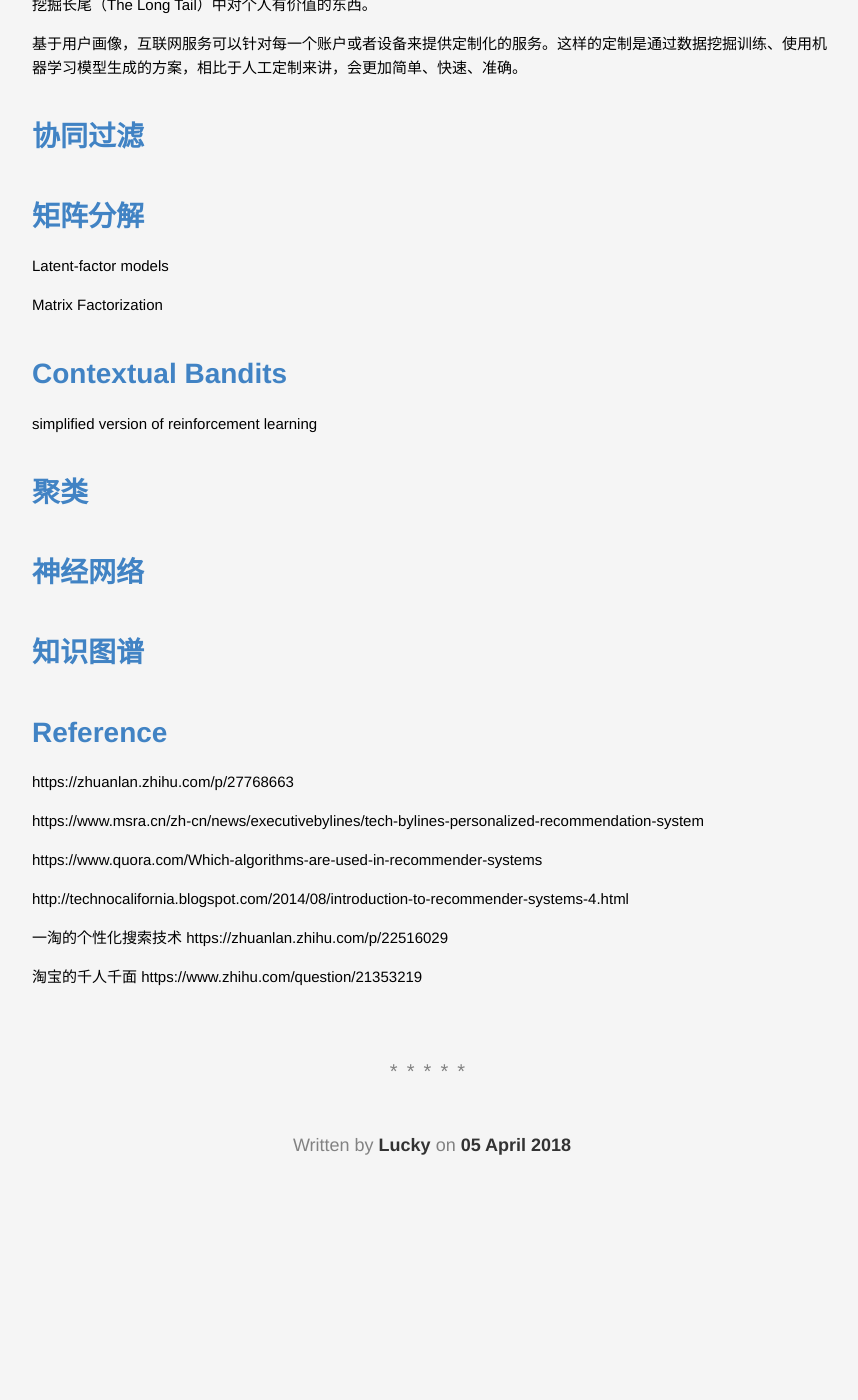
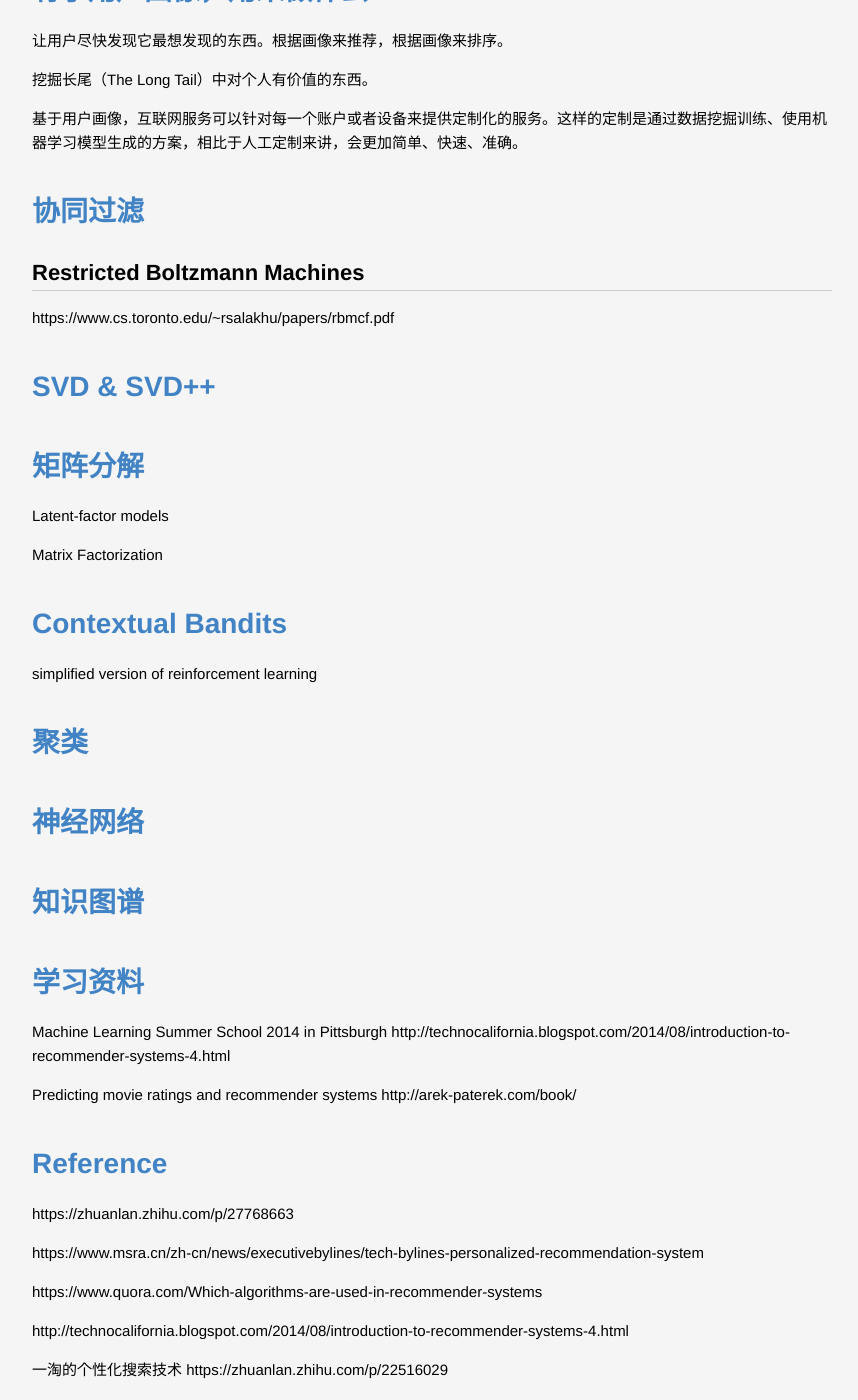
Before and after one commit to lucky521/blog, a Jekyll site: the page built from _posts/tech/2018-04-05-personalization-algorithm.markdown, in a window 1280 px wide and 1400 px high, scrolled down 1489 px. Shown: the whole window, without its empty margins (208-1066 px from the left). Built offline with Jekyll 4.4.1, drawn with Linux system fonts in a browser that asks for light colours; before the commit the page ends 2776 px from its top, so only the background shows below that; some of the changed text lies outside the part shown.

Commit message:
update blog

```diff
--- a/_posts/language/2016-01-26-shell-punctuation.markdown
+++ b/_posts/language/2016-01-26-shell-punctuation.markdown
@@ -60,8 +60,11 @@ layout: post
 
 ## 单引号
 
+http://wiki.jikexueyuan.com/project/13-questions-of-shell/double-single.html
 
 ## 双引号
+
+http://wiki.jikexueyuan.com/project/13-questions-of-shell/double-single.html
 
 
 
--- a/_posts/ml/2017-01-01-metrics-to-evaluate-model.markdown
+++ b/_posts/ml/2017-01-01-metrics-to-evaluate-model.markdown
@@ -174,6 +174,8 @@ Mean Absolute Error - MAE
 
 Mean Squared Error - MSE
 
+root-mean-square error (RMSE)
+
 R^2 Metric
 
 
--- a/_posts/tech/2018-04-05-personalization-algorithm.markdown
+++ b/_posts/tech/2018-04-05-personalization-algorithm.markdown
@@ -45,11 +45,22 @@ layout: post
 # 协同过滤
 
 
+
+
+## Restricted Boltzmann Machines
+
+https://www.cs.toronto.edu/~rsalakhu/papers/rbmcf.pdf
+
+# SVD & SVD++
+
+
 # 矩阵分解
 
 Latent-factor models
 
 Matrix Factorization
+
+
 
 
 
@@ -61,6 +72,8 @@ simplified version of reinforcement learning
 # 聚类
 
 
+
+
 # 神经网络
 
 
@@ -70,6 +83,15 @@ simplified version of reinforcement learning
 
 
 
+
+
+# 学习资料
+
+Machine Learning Summer School 2014 in Pittsburgh
+http://technocalifornia.blogspot.com/2014/08/introduction-to-recommender-systems-4.html
+
+Predicting movie ratings and recommender systems
+http://arek-paterek.com/book/
 
 
 
```
Also changed, not shown: other parts of _posts/tech/2018-04-05-personalization-algorithm.markdown (+1 -1 lines).
